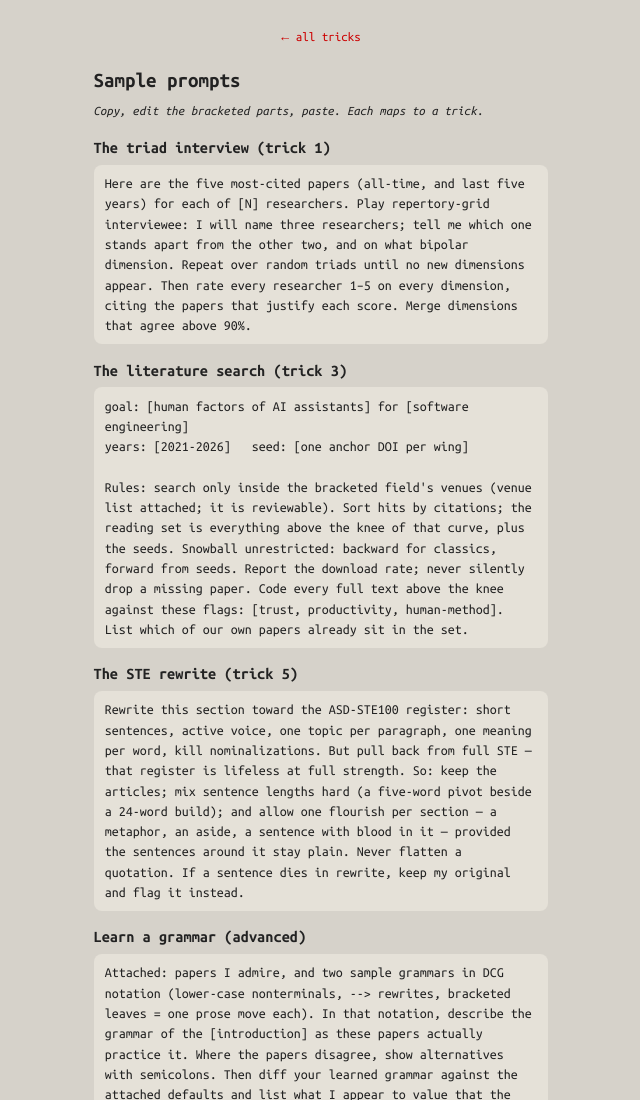
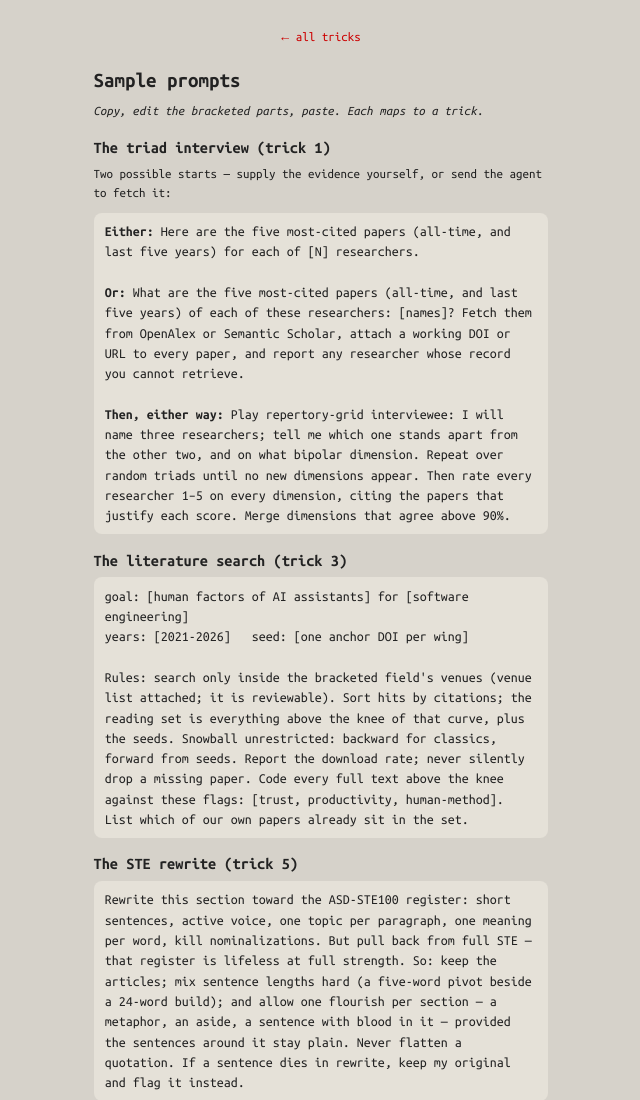
Before and after one commit to timm/how2rite, a plain HTML site: page docs/prompts.html in a window 1280 px wide. Shown: the top 1100 px of the page, without its empty margins (319-959 px from the left). Drawn offline with Linux system fonts and the light colour scheme.

Commit message:
docs: triad prompt gets two starts (here-are vs what-are)
Co-Authored-By: Claude Fable 5 <noreply@anthropic.com>
Claude-Session: https://claude.ai/code/session_01GQKvwuB2TdeYuxpWkWikuR

```diff
--- a/docs/prompts.html
+++ b/docs/prompts.html
@@ -18,12 +18,19 @@
 trick.</i></p>
 
 <h3>The triad interview (trick 1)</h3>
+<p class="f">Two possible starts &mdash; supply the evidence yourself,
+or send the agent to fetch it:</p>
 <div class="box">
-Here are the five most-cited papers (all-time, and last five years)
-for each of [N] researchers. Play repertory-grid interviewee: I will
-name three researchers; tell me which one stands apart from the other
-two, and on what bipolar dimension. Repeat over random triads until no
-new dimensions appear. Then rate every researcher 1&ndash;5 on every
+<b>Either:</b> Here are the five most-cited papers (all-time, and
+last five years) for each of [N] researchers.<br><br>
+<b>Or:</b> What are the five most-cited papers (all-time, and last
+five years) of each of these researchers: [names]? Fetch them from
+OpenAlex or Semantic Scholar, attach a working DOI or URL to every
+paper, and report any researcher whose record you cannot retrieve.<br><br>
+<b>Then, either way:</b> Play repertory-grid interviewee: I will name
+three researchers; tell me which one stands apart from the other two,
+and on what bipolar dimension. Repeat over random triads until no new
+dimensions appear. Then rate every researcher 1&ndash;5 on every
 dimension, citing the papers that justify each score. Merge dimensions
 that agree above 90%.
 </div>
```
